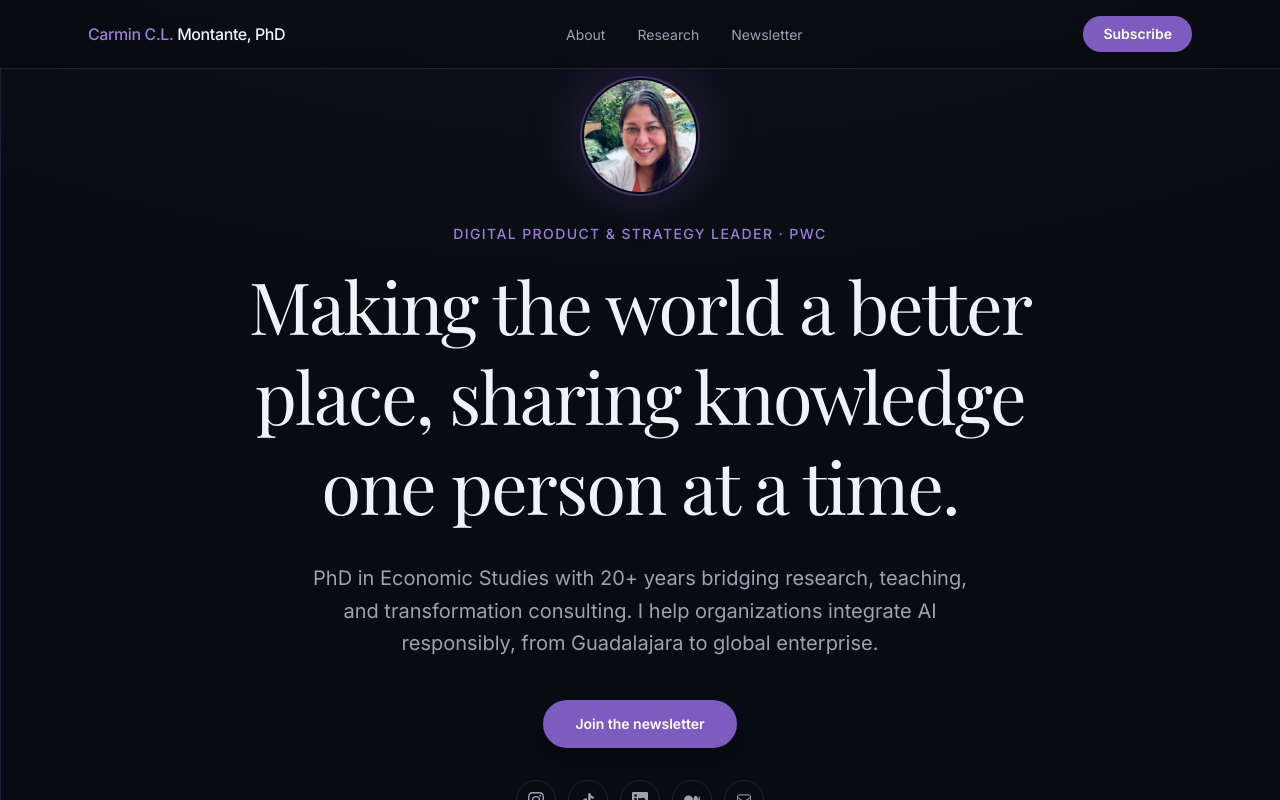
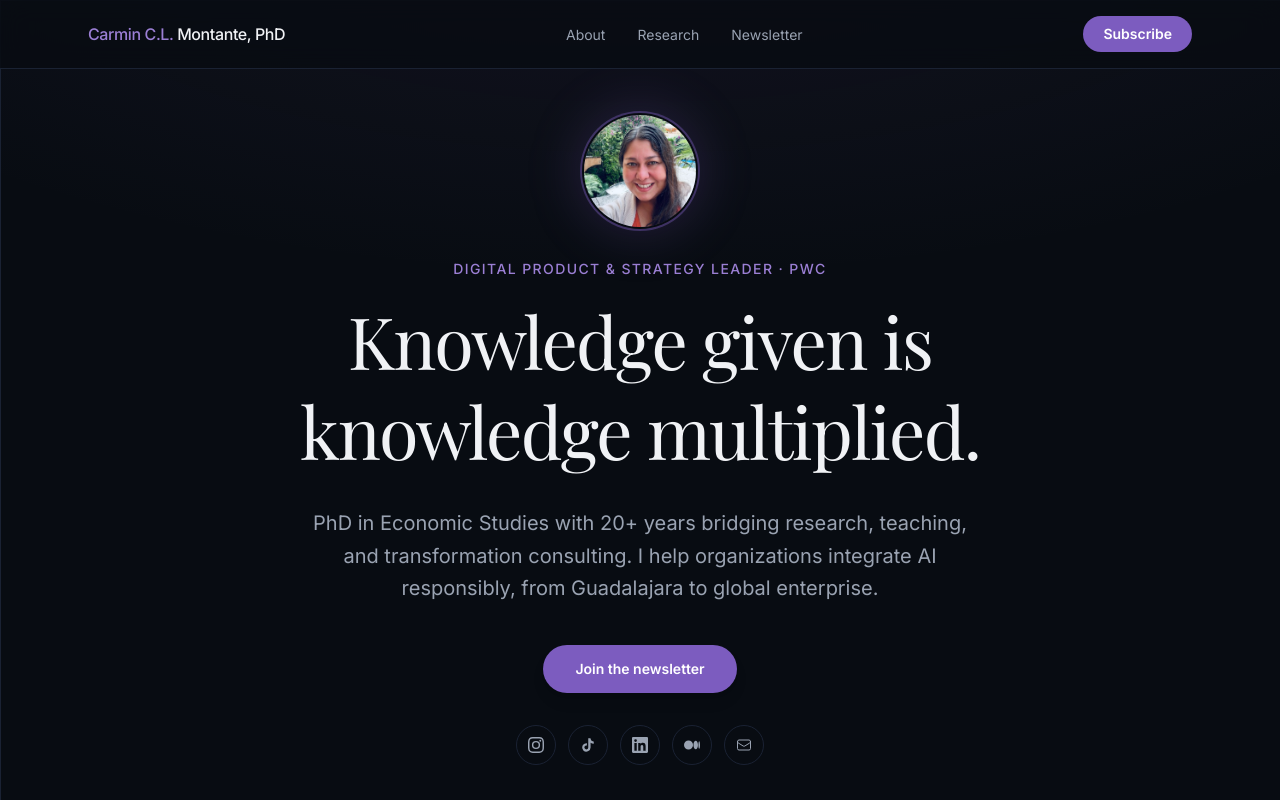
Before and after one commit to carmstar3/personal-site, a Next.js app: page / in a window 1280 px wide. Shown: the top 800 px of the page. Built offline with nearby package versions, Linux system fonts and the light colour scheme; a web font is replaced by a local one.

Commit message:
feat: update hero headline quote

```diff
--- a/src/components/Hero.tsx
+++ b/src/components/Hero.tsx
@@ -27,7 +27,7 @@ export function Hero() {
       </p>
 
       <h1 className="max-w-4xl font-serif text-4xl leading-tight tracking-tight text-[var(--text)] sm:text-5xl md:text-6xl lg:text-7xl">
-        Making the world a better place, sharing knowledge one person at a time.
+        Knowledge given is knowledge multiplied.
       </h1>
 
       <p className="mt-8 max-w-2xl text-lg leading-relaxed text-[var(--muted)] sm:text-xl">
```
